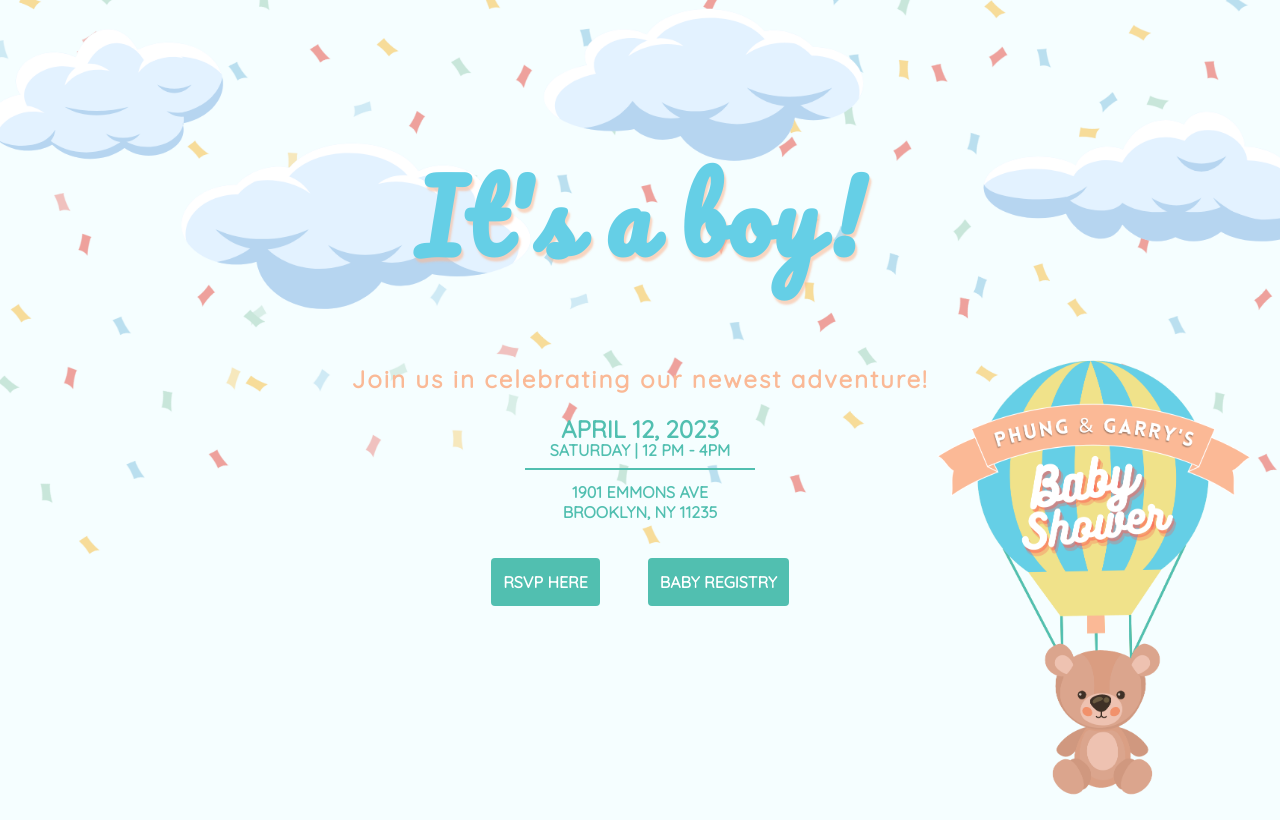
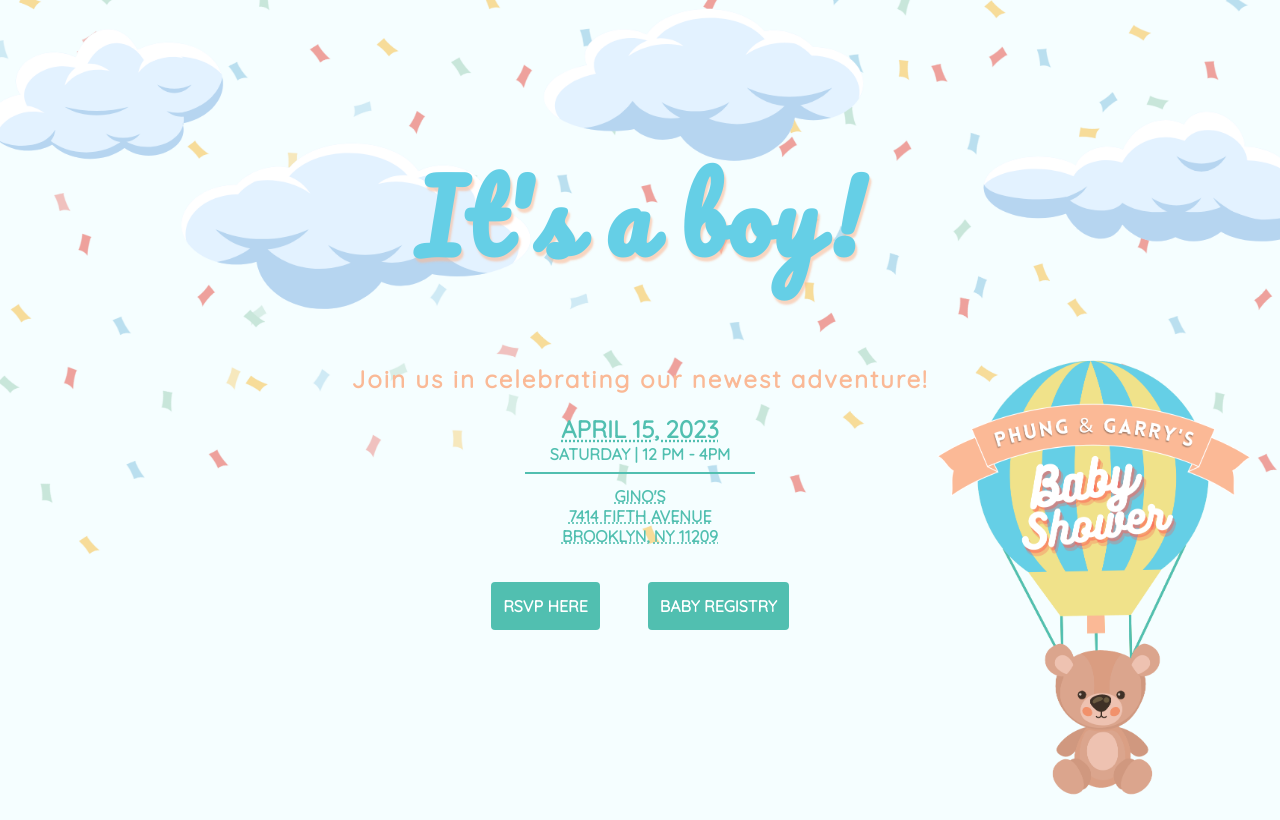
Before and after one commit to vuonga1103/phung-baby-shower, a React (Create React App) app: page / in a window 1280 px wide. Built offline with nearby package versions, Linux system fonts and the light colour scheme; some icons are missing.

Commit message:
Update intro section

```diff
--- a/src/App.js
+++ b/src/App.js
@@ -63,7 +63,9 @@ function App() {
         <div style={{ marginBottom: 24 }}>
           <Button onClick={handleRsvpButtonClick}>RSVP Here</Button>
           <Button>
-            <Link href="http://amazon.com">Baby Registry</Link>
+            <Link href="https://www.myregistry.com/giftlist/phungandgarrybaby">
+              Baby Registry
+            </Link>
           </Button>
         </div>
 
--- a/src/Intro.js
+++ b/src/Intro.js
@@ -1,8 +1,9 @@
 import React from 'react'
 import styled from 'styled-components'
-import { transparentize } from 'polished'
+import { mix, transparentize } from 'polished'
 
 import { BLUE, CORAL, GREEN, MOBILE_MEDIA_QUERY } from './utils'
+import Link from './Link'
 
 const Wrapper = styled.div({
   margin: '12px 24px',
@@ -48,10 +49,24 @@ const Divider = styled.div({
   margin: '8px 0 0',
 })
 
+const underlineStyle = {
+  textDecoration: 'underline',
+  textDecorationStyle: 'dotted',
+  '&:hover': {
+    color: mix(0.15, 'black', GREEN),
+  },
+}
+
 const Date = styled.h2({
   fontSize: '1.5rem',
   fontWeight: 700,
   color: GREEN,
+  ...underlineStyle,
+})
+
+const Address = styled(Text)({
+  marginTop: 12,
+  ...underlineStyle,
 })
 
 const Intro = () => {
@@ -60,11 +75,21 @@ const Intro = () => {
       <Title>It's a boy!</Title>
       <JoinUsText>Join us in celebrating our newest adventure!</JoinUsText>
 
-      <Date>APRIL 12, 2023</Date>
-      <Text style={{ marginTop: -24 }}>Saturday | 12 pm - 4pm</Text>
+      <Date>
+        <Link href="https://calendar.google.com/calendar/event?action=TEMPLATE&amp;tmeid=NGN1MWtrcnVnNG45Y211Mjh0ZnVucG1wc2UgdnVvbmdhbmh0QG0&amp;tmsrc=vuonganht%40gmail.com">
+          APRIL 15, 2023
+        </Link>
+      </Date>
+      <Text style={{ marginTop: -20 }}>Saturday | 12 pm - 4pm</Text>
       <Divider />
-      <Text style={{ marginTop: 12 }}>1901 Emmons Ave</Text>
-      <Text>Brooklyn, NY 11235</Text>
+      <Address>
+        <Link href="https://goo.gl/maps/JkS9pnrbaGn2G2ce7">
+          Gino's <br />
+          7414 Fifth Avenue
+          <br />
+          Brooklyn, NY 11209
+        </Link>
+      </Address>
     </Wrapper>
   )
 }
```
